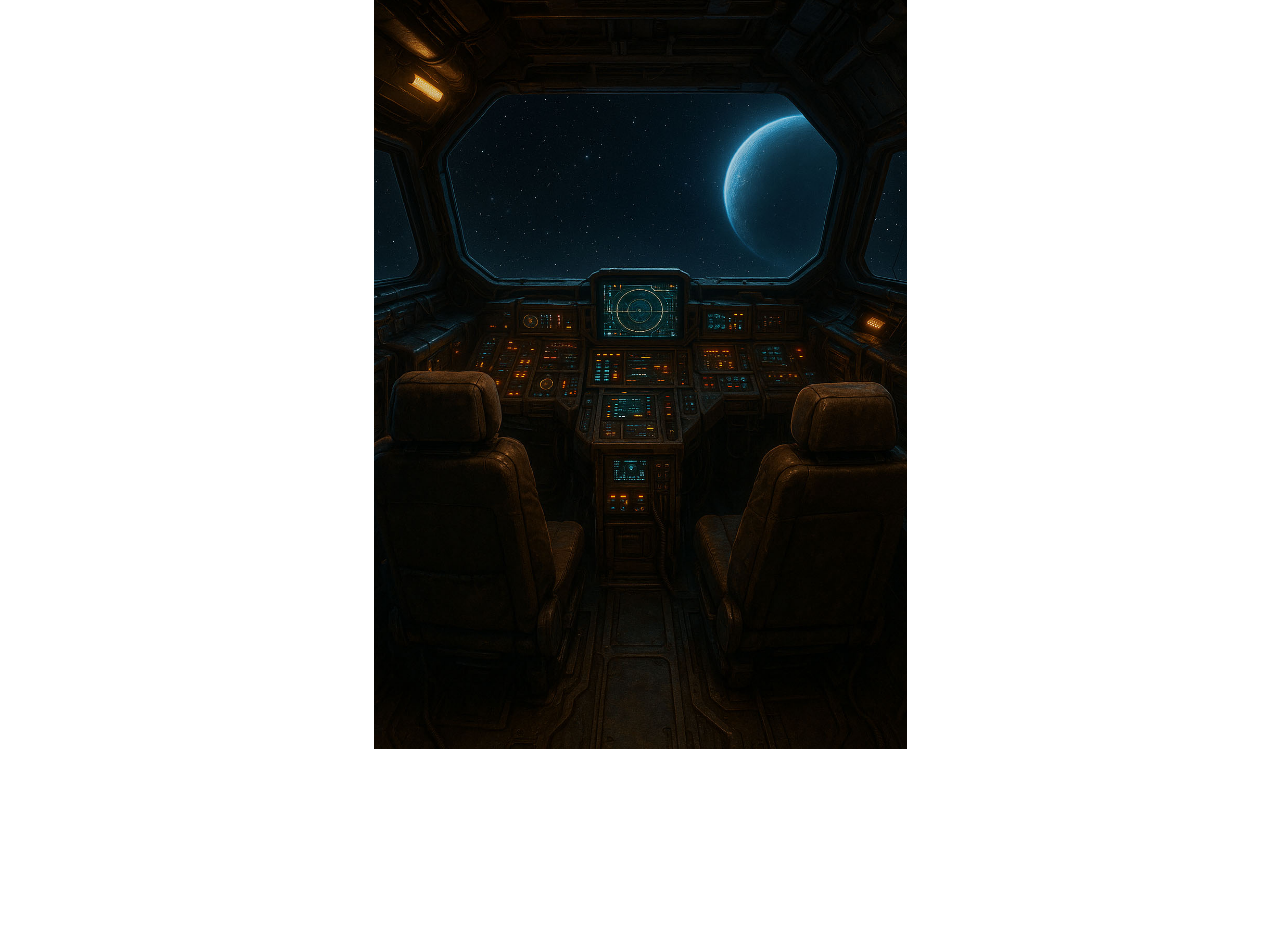
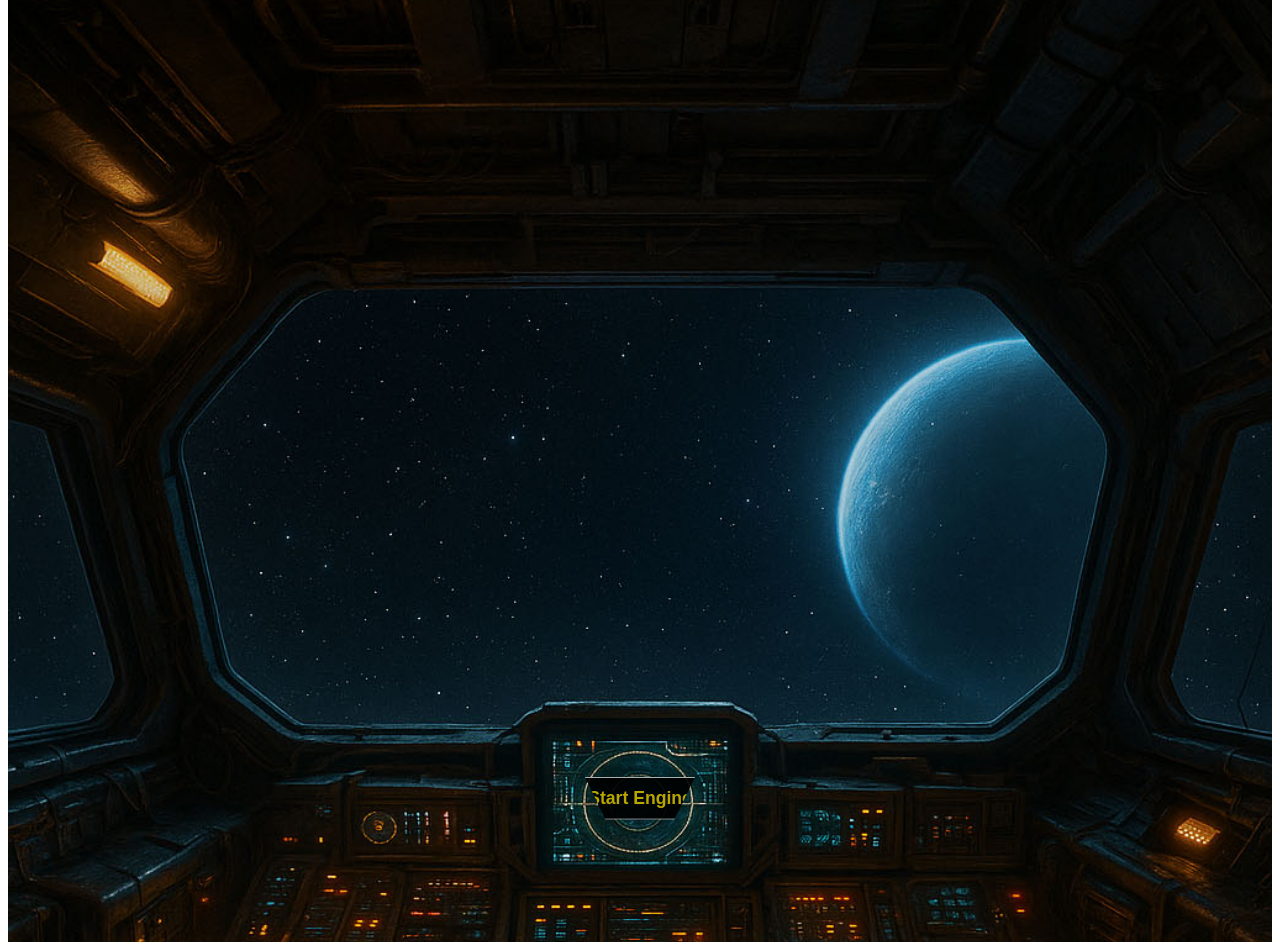
Before and after one commit to 8606DesignStudio/VS-Code, a plain HTML site: page index.html in a window 1280 px wide. Shown: the part 63-1005 px from the top of the page. Before the commit the page ends 812 px from the top, so only its background shows below. Drawn offline with Linux system fonts and the light colour scheme.

Commit message:
button added

```diff
--- a/index.html
+++ b/index.html
@@ -8,11 +8,16 @@
 </head>
 <body>
     <div class="background">
-
-        <div class="cats">
-        cnjnskjdnsjkna
-        </div>
+    <!-- Button positioned over cockpit image -->
+            <img src="cockpit.jpg" alt="Cockpit" class="cockpit-img">
+            <button class="cockpit-button" onclick="buttonClick()">Start Engine</button>
     </div>
 
 </body>
+    </body>
+    <script>
+        function buttonClick(){
+            alert('Engine started!');
+        }
+    </script>
 </html>
--- a/style.css
+++ b/style.css
@@ -1,11 +1,18 @@
 .background {
-  background-image: url("cockpit.jpg");
-  background-size: contain; /* Makes image cover entire div */
-  background-position: center; /* Centers the image */
-  background-repeat: no-repeat; /* Prevents image repetition */
-  width: 100vw;
-  height: 100vh;
-  margin: -8px;
+  /* container for the responsive image and overlayed controls */
+  width: 100%;
+  max-width: 100vw;
+  margin: 0 auto;
+  position: relative; /* allow absolutely positioned children to sit on the image */
+  display: block;
+}
+
+/* responsive image so the button can follow its size */
+.cockpit-img {
+  display: block;
+  width: 100%;
+  height: auto;
+  max-width: 100%;
 }
 
 .cats {
@@ -16,3 +23,32 @@
   z-index: 3;
   border: rgb(0, 207, 214) solid 2px;
 }
+
+/* Button positioned over the cockpit image */
+.cockpit-button {
+  position: absolute;
+  top: 45%; /* adjust to move vertically */
+  left: 50%; /* adjust to move horizontally */
+  transform: translate(-50%, -50%);
+  background-color: rgba(0, 0, 0, 0.9);
+  color: #b9a700;
+  font-weight: 600;
+  border: 1px solid rgba(255,255,255,0.9);
+  /* scale font and padding with viewport so button matches image size */
+  font-size: calc(8px + 1.2vmin);
+  padding: calc(5px + 0.6vmin) calc(8px + 1.0vmin);
+  cursor: pointer;
+  border-radius: 6px;
+  z-index: 10; /* sit above other content */
+
+    /* make trapezoid */
+  -webkit-clip-path: polygon(10% 0%, 90% 0%, 75% 100%, 25% 100%);
+  clip-path: polygon(10% 0%, 90% 0%, 75% 100%, 25% 100%);
+  overflow: visible;
+  display: inline-block;
+  text-align: center;
+}
+
+.cockpit-button:hover{
+  transform: translate(-50%, -50%) scale(1.05);
+}
```
